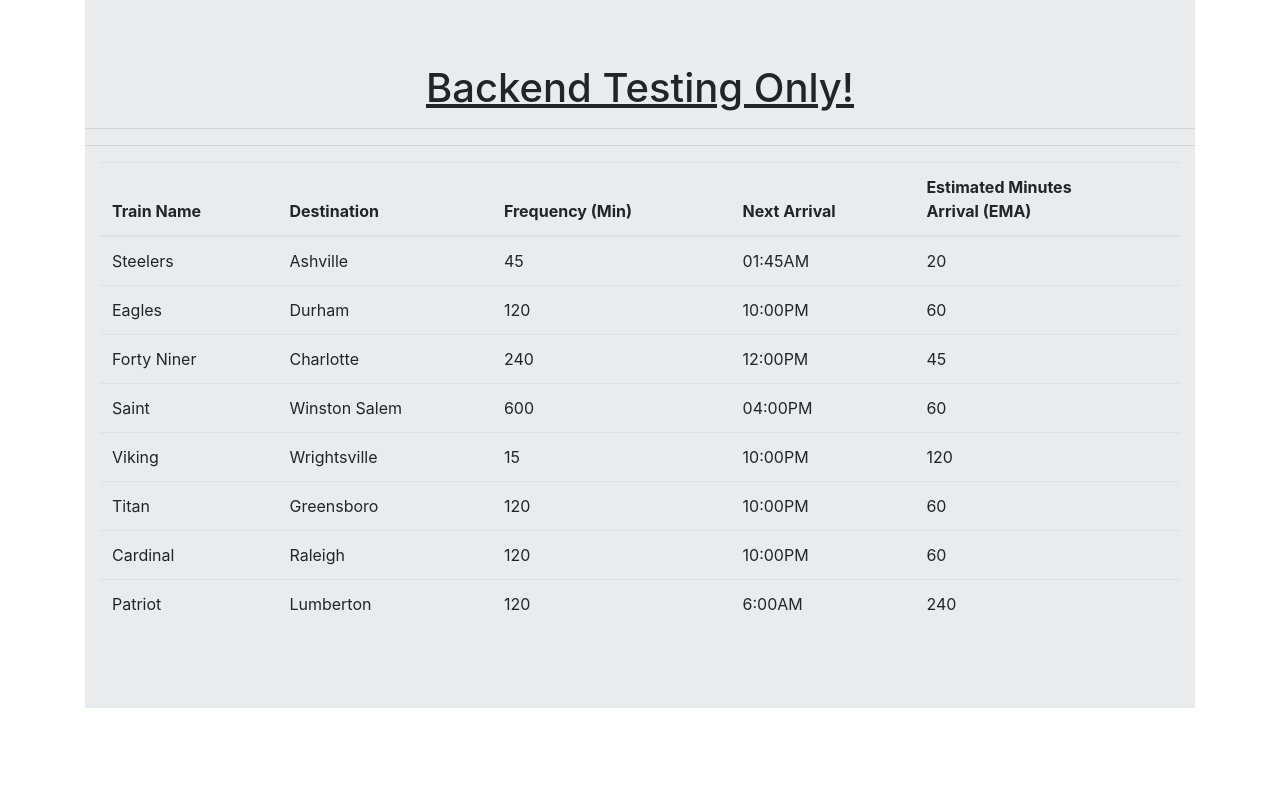
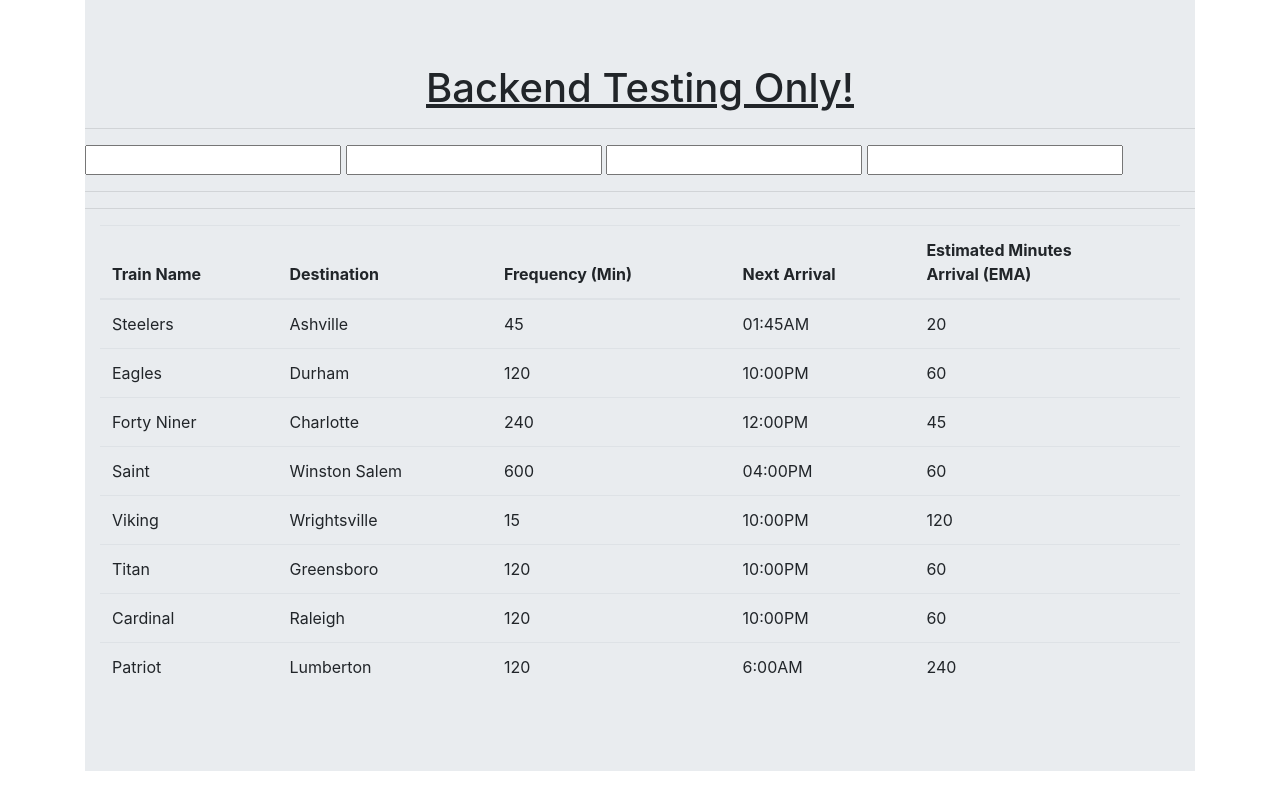
Before and after one commit to jskwru11/timesheet-app, a plain HTML site: page backend-test.html in a window 1280 px wide. Drawn offline with nearby package versions, Linux system fonts and the light colour scheme.

Commit message:
backend update

```diff
--- a/backend-test.html
+++ b/backend-test.html
@@ -23,6 +23,11 @@
                     <center><u>Backend Testing Only!</u></center>
                 </h1>
             </div>
+            <hr>
+            <input id="employee-name"></input>
+            <input id="employee-role"></input>
+            <input id="employee-rate"></input>
+            <input id="employee-start-date"></input>
             <hr>
             <div id="display-results"></div>
             <hr>
```
